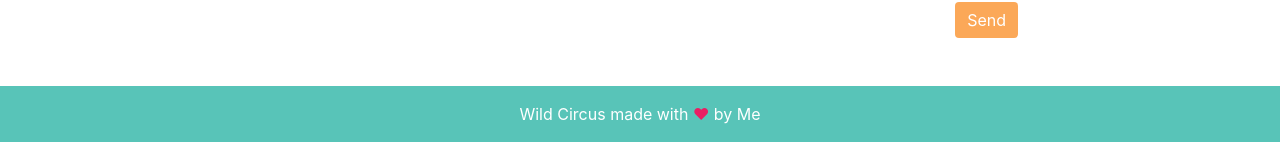
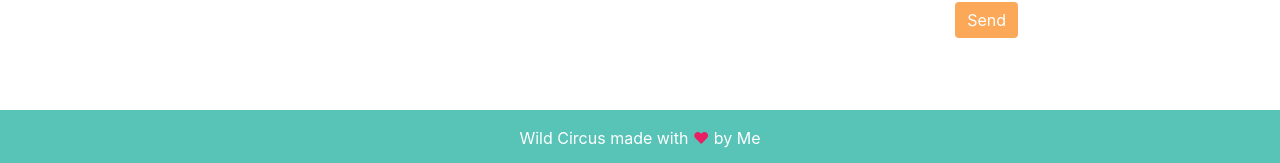
Before and after one commit to AdamsChristopher/wild-circus-reactstrap, a React (Create React App) app: page /contact in a window 1280 px wide. Shown: the part 1731-1894 px from the top of the page. Before the commit the page ends 1873 px from the top, so only its background shows below. Built offline with nearby package versions, Linux system fonts and the light colour scheme.

Commit message:
Fixed footer position

```diff
--- a/src/App.js
+++ b/src/App.js
@@ -42,7 +42,7 @@ class App extends Component {
           </Switch>
           <Footer />
         </div>
-      </BrowserRouter>
+      </BrowserRouter >
     );
   }
 }
--- a/src/components/Footer.js
+++ b/src/components/Footer.js
@@ -6,7 +6,7 @@ const Footer = () => {
   return (
     <div
       id="Footer"
-      className="py-3 mt-4"
+      className="position-absolute w-100 py-3 mt-4"
     >
       <p className="text-center mb-0">Wild Circus made with <span id="Heart">♥</span> by Me</p>
     </div>
```
